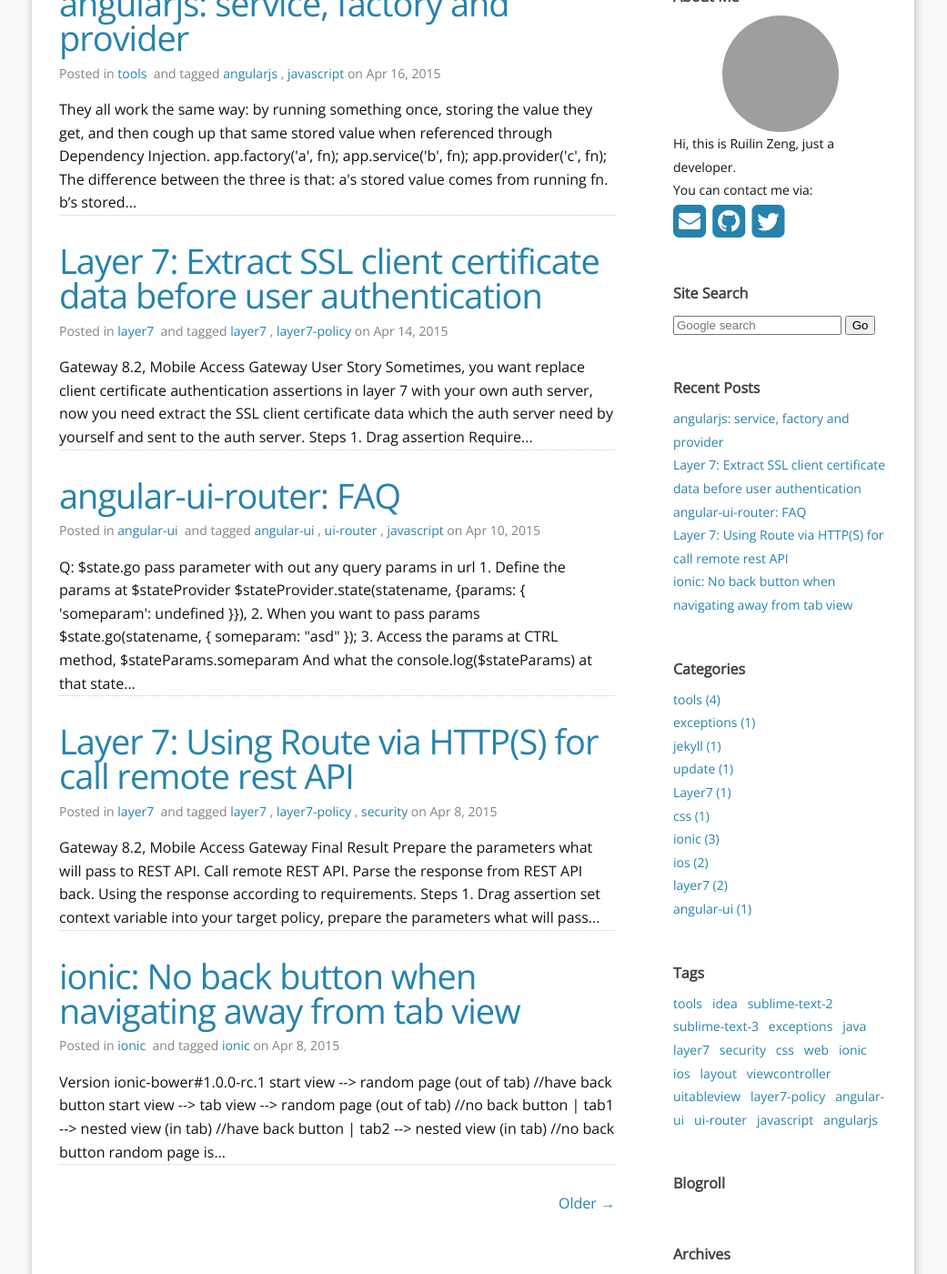
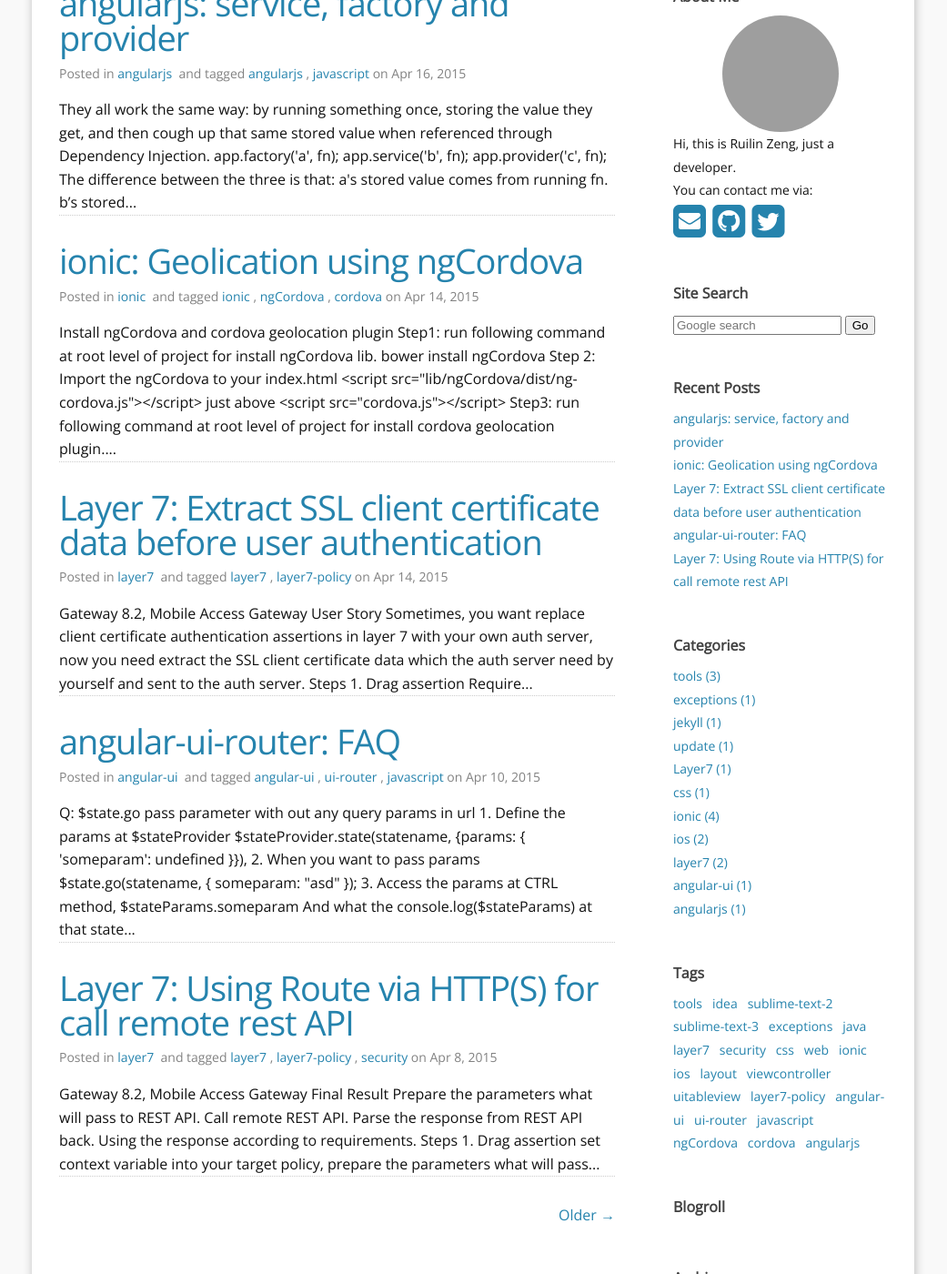
Before and after one commit to jacobzeng/jacobzeng.github.io, a Jekyll site: the page built from index.html, in a window 1280 px wide and 1400 px high, scrolled down 195 px. Shown: the whole window at 91% size, without its empty margins (120-1161 px from the left). Built offline with Jekyll 4.4.1, drawn with Linux system fonts in a browser that asks for light colours; nearby versions of some CDN libraries; the list of posts is cut into pages by our own code; grey boxes are pictures that could not be loaded.

Commit message:
add post

```diff
--- /dev/null
+++ b/_posts/2015-04-14-ionic-geo-location-using-ngCordova.md
@@ -0,0 +1,136 @@
+---
+layout: post
+title:  "ionic: Geolication using ngCordova"
+date:   2015-04-14 22:05:40
+categories: ionic
+tags: ionic ngCordova cordova
+---
+
+Install ngCordova and cordova geolocation plugin
+---
+
+Step1: run following command at root level of project for install `ngCordova` lib.
+
+{% highlight sh%}
+bower install ngCordova
+{% endhighlight %}
+
+Step 2: Import the `ngCordova` to your index.html
+
+{% highlight html%}
+<script src="lib/ngCordova/dist/ng-cordova.js"></script>
+{% endhighlight %}
+
+just above
+
+{% highlight html%}
+<script src="cordova.js"></script>
+{% endhighlight %}
+
+Step3: run following command at root level of project for install `cordova geolocation` plugin.
+
+{% highlight sh%}
+cordova plugin add org.apache.cordova.geolocation
+{% endhighlight %}
+
+---
+
+Usage
+---
+
+Typically, stored the geo location value into local storge, updated it by `watch` in fixed period.
+
+Step4: Add following code to services.js
+
+{% highlight javascript%}
+.factory('$localStorage', ['$window', function ($window) {
+        return {
+            set: function (key, value) {
+                $window.localStorage[key] = value;
+            },
+            get: function (key, defaultValue) {
+                return $window.localStorage[key] || defaultValue;
+            },
+            setObject: function (key, value) {
+                $window.localStorage[key] = JSON.stringify(value);
+            },
+            getObject: function (key) {
+                return JSON.parse($window.localStorage[key] || '{}');
+            }
+        }
+    }])
+.factory('geoLocation', function ($localStorage) {
+    return {
+        clearGeolocation: function() {
+            var _position = {};
+            $localStorage.setObject('geoLocation', _position)
+        },
+        setGeolocation: function (latitude, longitude) {
+            var _position = {
+                latitude: latitude,
+                longitude: longitude
+            }
+            $localStorage.setObject('geoLocation', _position)
+        },
+        getGeolocation: function () {
+            return glocation = {
+                lat: $localStorage.getObject('geoLocation').latitude,
+                lng: $localStorage.getObject('geoLocation').longitude
+            }
+        }
+    }
+})
+{% endhighlight %}
+
+Step 5: Add following code to app.js
+
+{% highlight javascript%}
+.run(function ($ionicPlatform, $ionicPlatform, $cordovaGeolocation, geoLocation, Logger) {
+
+        $ionicPlatform.ready(function () {
+            // Hide the accessory bar by default (remove this to show the accessory bar above the keyboard
+            // for form inputs)
+            if (window.cordova && window.cordova.plugins.Keyboard) {
+                cordova.plugins.Keyboard.hideKeyboardAccessoryBar(true);
+            }
+            if (window.StatusBar) {
+                // org.apache.cordova.statusbar required
+                StatusBar.styleDefault();
+            }
+
+            $cordovaGeolocation
+                .getCurrentPosition()
+                .then(function (position) {
+                    geoLocation.setGeolocation(position.coords.latitude, position.coords.longitude)
+                }, function (err) {
+                     Logger.error('Get GEO location failed', err);
+                	geoLocation.clearGeolocation();
+                });
+
+            // begin a watch
+            var options = {
+                frequency: 1000,
+                timeout: 3000,
+                enableHighAccuracy: true
+            };
+
+            var watch = $cordovaGeolocation.watchPosition(options);
+            watch.then(
+            	null,
+                function (err) {
+                    Logger.error('Refresh GEO location failed', err);
+                	geoLocation.clearGeolocation();
+                }, function (position) {
+                    geoLocation.setGeolocation(position.coords.latitude, position.coords.longitude)
+                });
+
+        });
+
+    })
+{% endhighlight %}
+
+Step 6: Import `geoLocation` service to controller
+
+{% highlight javascript%}
+geoLocation.getGeolocation()
+{% endhighlight %}
--- a/_posts/2015-04-16-angularjs-service-factory-provider.md
+++ b/_posts/2015-04-16-angularjs-service-factory-provider.md
@@ -2,7 +2,7 @@
 layout: post
 title:  "angularjs: service, factory and provider"
 date:   2015-04-16 22:05:40
-categories: tools
+categories: angularjs
 tags: angularjs javascript
 ---
 
```
